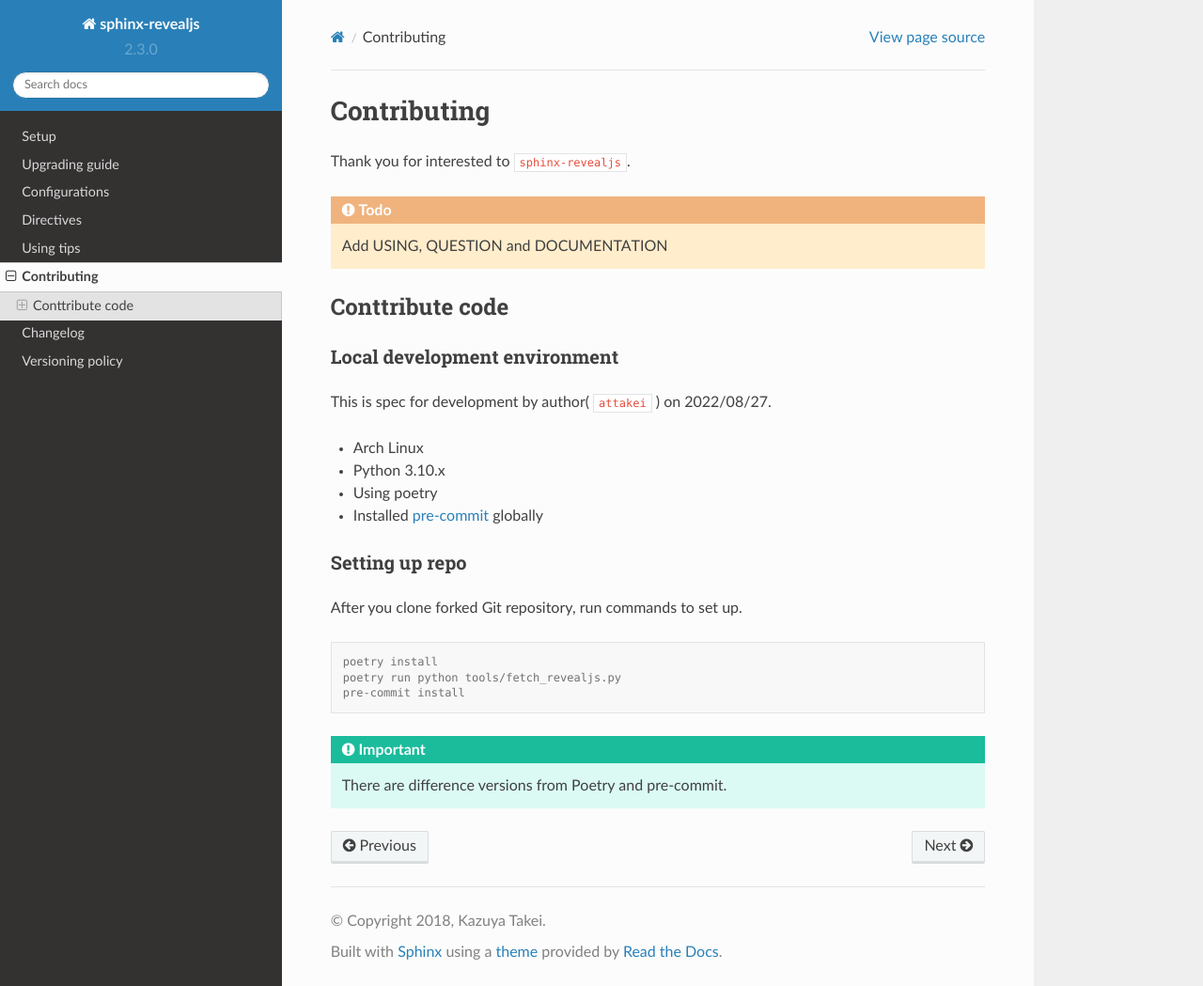
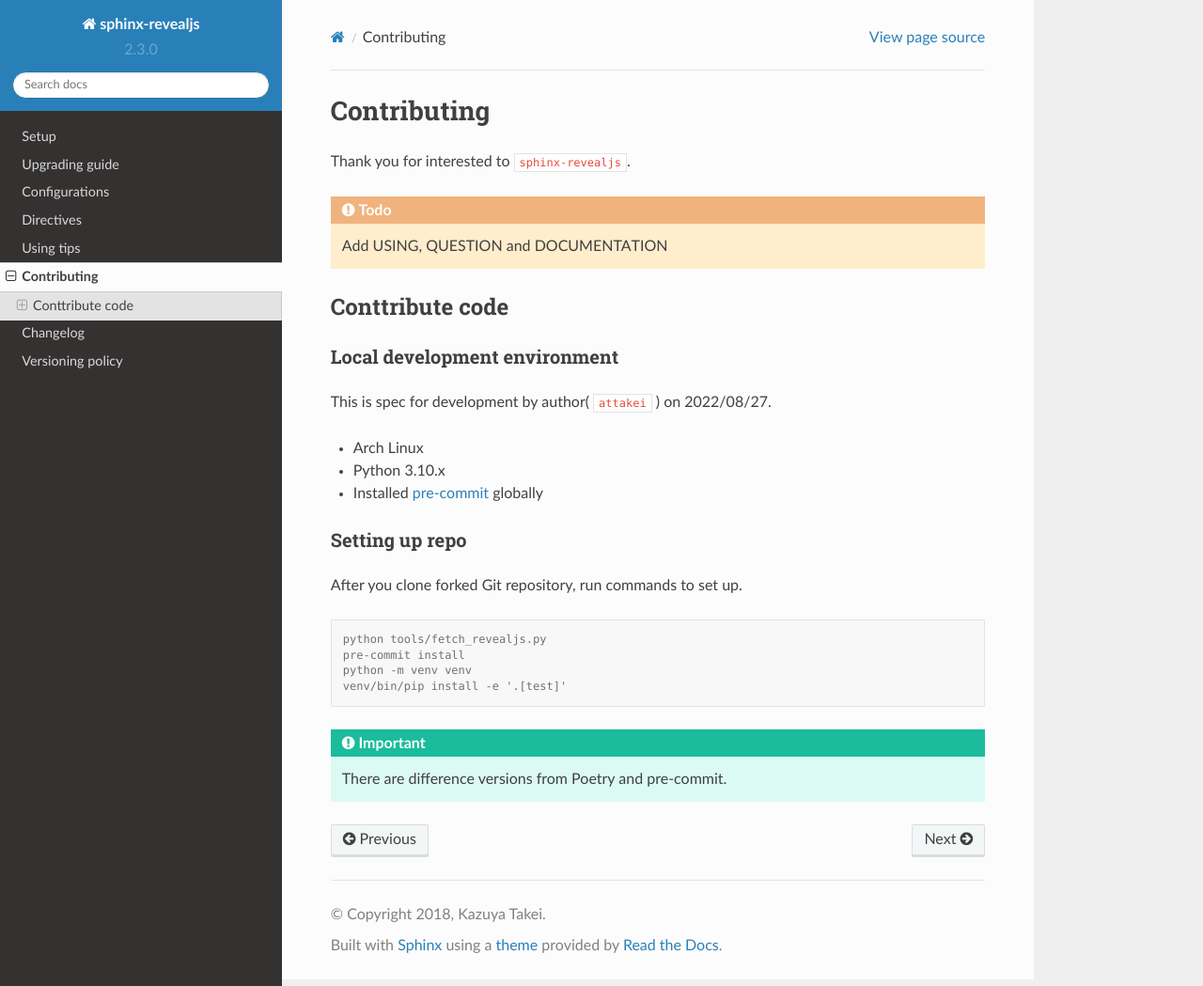
Before and after one commit to attakei/sphinx-revealjs, a Sphinx documentation site: the page built from doc/contributing.rst, in a window 1280 px wide and 1049 px high. Shown: the whole window at 94% size. Built offline with Sphinx 7.4.7 and the Read the Docs theme 2.0.0, drawn with Linux system fonts in a browser that asks for light colours.

Commit message:
doc: Remove poetry

```diff
--- a/README.rst
+++ b/README.rst
@@ -79,8 +79,7 @@
 
     $ git clone https://github.com/attakei/sphinx-revealjs
     $ cd sphinx-revealjs
-    $ poetry install
-    $ poetry run python tools/fetch_revealjs.py
+    $ python tools/fetch_revealjs.py
 
 For more information, See `CONTRIBUTING.rst <./CONTRIBUTING.rst>`_ and `"contributing" <https://sphinx-revealjs.readthedocs.io/en/stable/contributing/>`_ page in documentation.
 
--- a/doc/contributing.rst
+++ b/doc/contributing.rst
@@ -16,7 +16,6 @@
 
 * Arch Linux
 * Python 3.10.x
-* Using poetry
 * Installed `pre-commit <https://pre-commit.com/>`_ globally
 
 Setting up repo
@@ -26,9 +25,10 @@
 
 .. code-block:: console
 
-   poetry install
-   poetry run python tools/fetch_revealjs.py
+   python tools/fetch_revealjs.py
    pre-commit install
+   python -m venv venv
+   venv/bin/pip install -e '.[test]'
 
 .. important::
 
```
